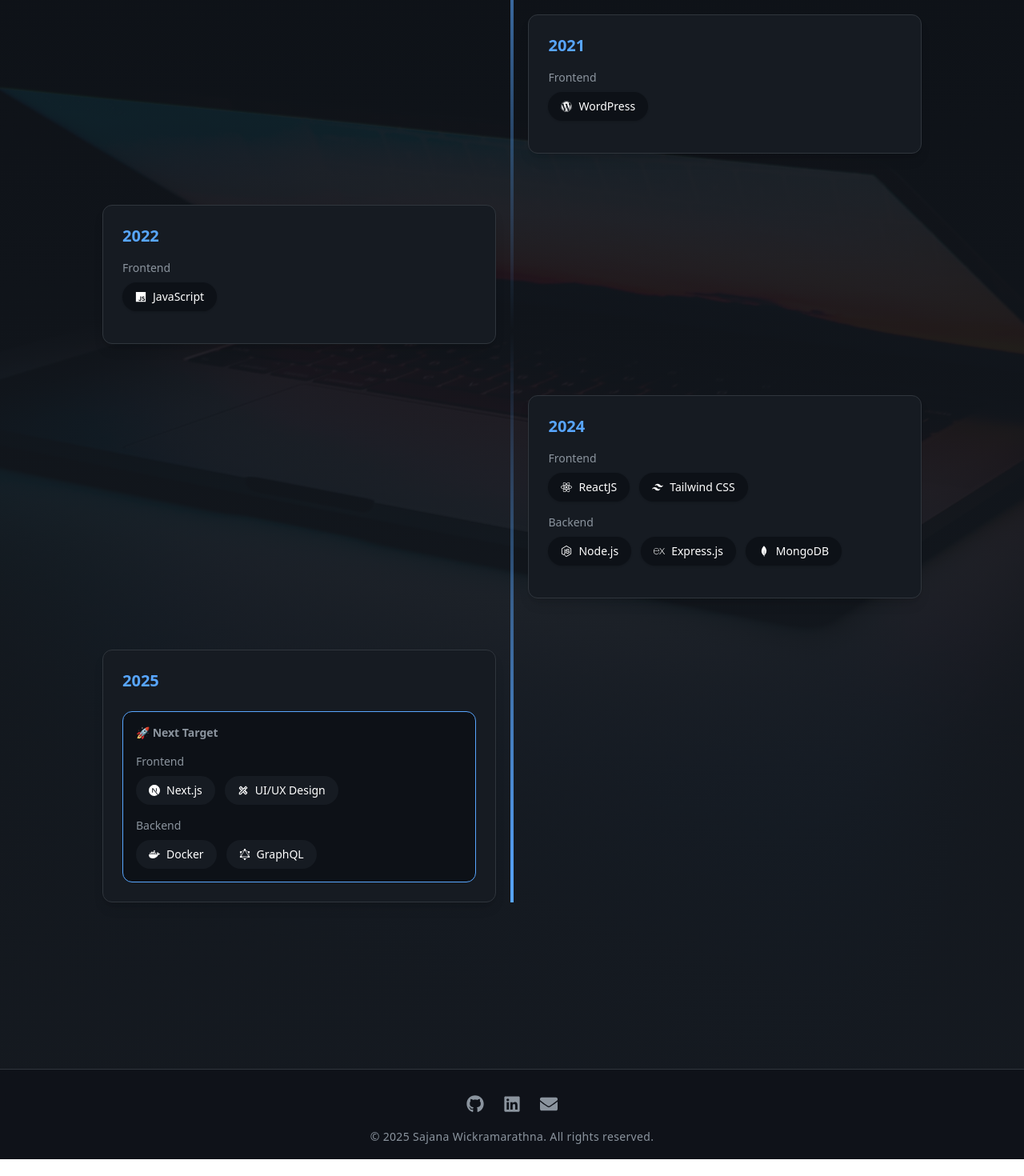
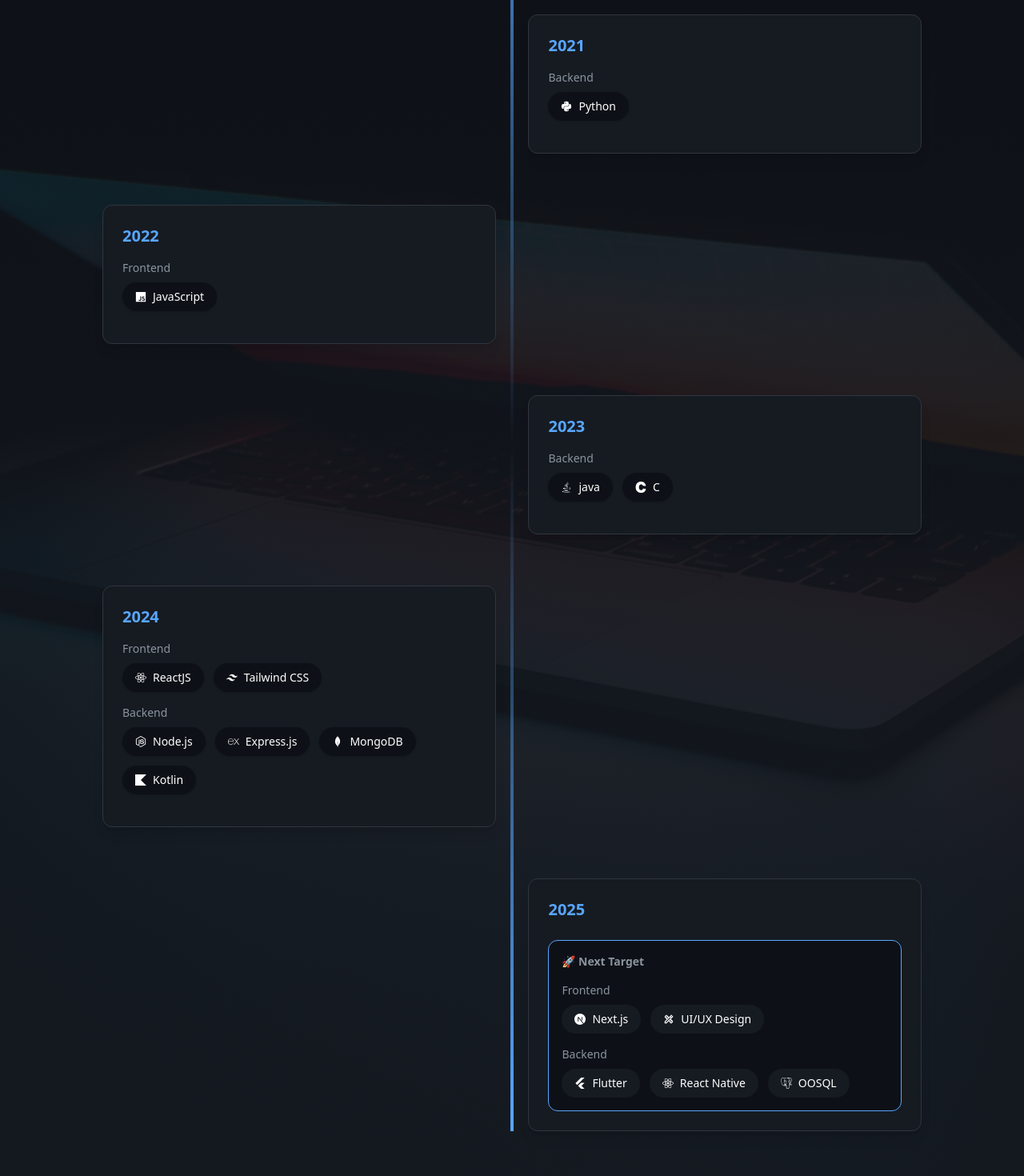
Before and after one commit to SajanaWickramarathna/Portfolio, a React (Create React App) app in the folder frontend/: page /roadmap in a window 1280 px wide. Shown: the part 540-2010 px from the top of the page at 80% size. Before the commit the page ends 1989 px from the top, so only its background shows below. Built offline with nearby package versions, Linux system fonts and the light colour scheme; the HTML template or start-up script is replaced by a standard one.

Commit message:
Update roadmap.js

```diff
--- a/frontend/src/pages/roadmap.js
+++ b/frontend/src/pages/roadmap.js
@@ -1,12 +1,12 @@
 import React from "react";
 import { motion } from "framer-motion";
 import {
-  FaHtml5, FaCss3Alt, FaWordpress, FaJs, FaReact,
-  FaNodeJs, FaDocker
+  FaHtml5, FaCss3Alt, FaJs, FaReact,
+  FaNodeJs, FaDocker, FaPython,FaJava,
 } from "react-icons/fa";
 import {
   SiPhp, SiMongodb, SiExpress, SiGraphql,
-  SiNextdotjs, SiTailwindcss, SiMysql
+  SiNextdotjs, SiTailwindcss, SiMysql, SiC , SiKotlin, SiFlutter,SiPostgresql ,
 } from "react-icons/si";
 import { MdOutlineDesignServices } from "react-icons/md";
 
@@ -26,11 +26,18 @@
   },
   {
     year: "2021",
-    frontend: [{ name: "WordPress", icon: <FaWordpress /> }],
+    backend: [{ name: "Python", icon: <FaPython /> }],
   },
   {
     year: "2022",
     frontend: [{ name: "JavaScript", icon: <FaJs /> }],
+  },
+  {
+    year: "2023",
+    backend: [
+      { name: "java", icon: <FaJava /> },
+      { name: "C", icon: <SiC  /> },
+    ],
   },
   {
     year: "2024",
@@ -42,6 +49,7 @@
       { name: "Node.js", icon: <FaNodeJs /> },
       { name: "Express.js", icon: <SiExpress /> },
       { name: "MongoDB", icon: <SiMongodb /> },
+      { name: "Kotlin", icon: <SiKotlin /> },
     ],
   },
   {
@@ -52,8 +60,9 @@
         { name: "UI/UX Design", icon: <MdOutlineDesignServices /> },
       ],
       backend: [
-        { name: "Docker", icon: <FaDocker /> },
-        { name: "GraphQL", icon: <SiGraphql /> },
+        { name: "Flutter", icon: <SiFlutter  /> },
+        { name: "React Native", icon: <FaReact /> },
+        { name: "OOSQL", icon: <SiPostgresql  /> }
       ],
     },
   },
```
